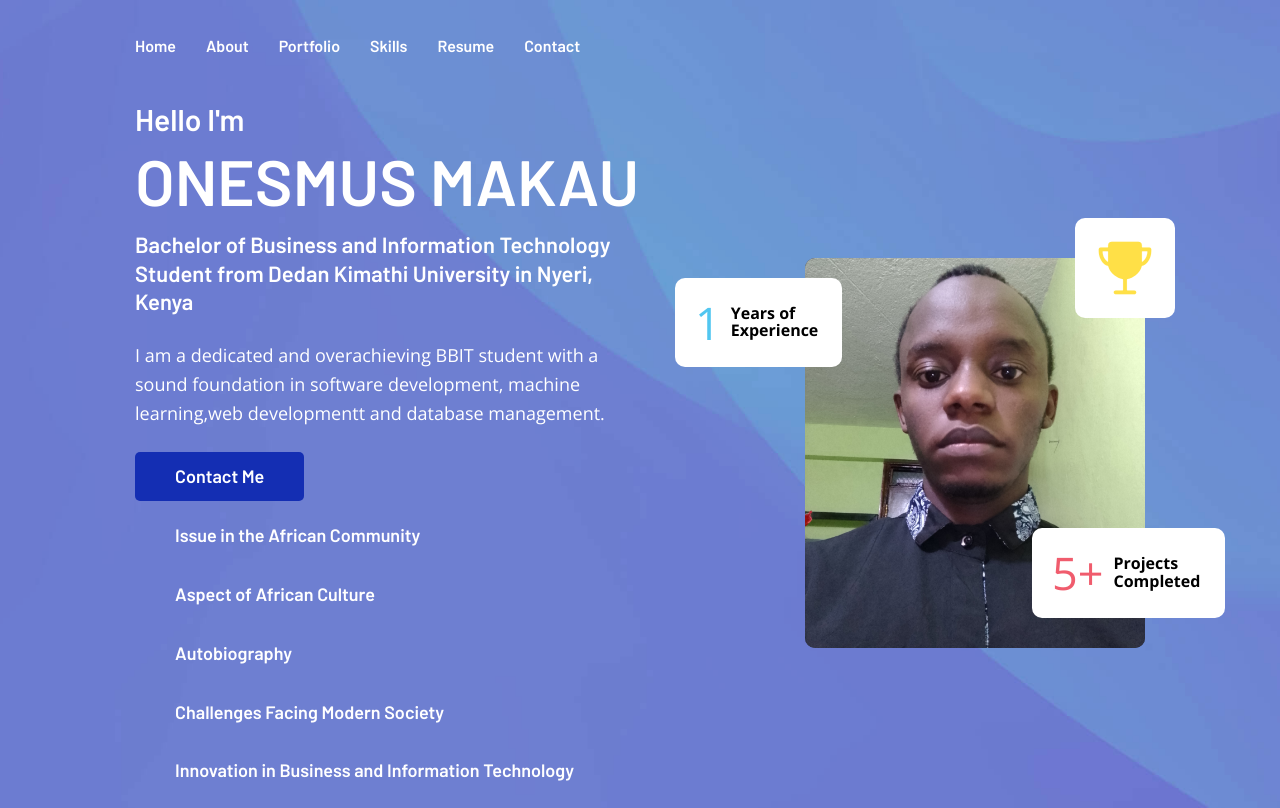
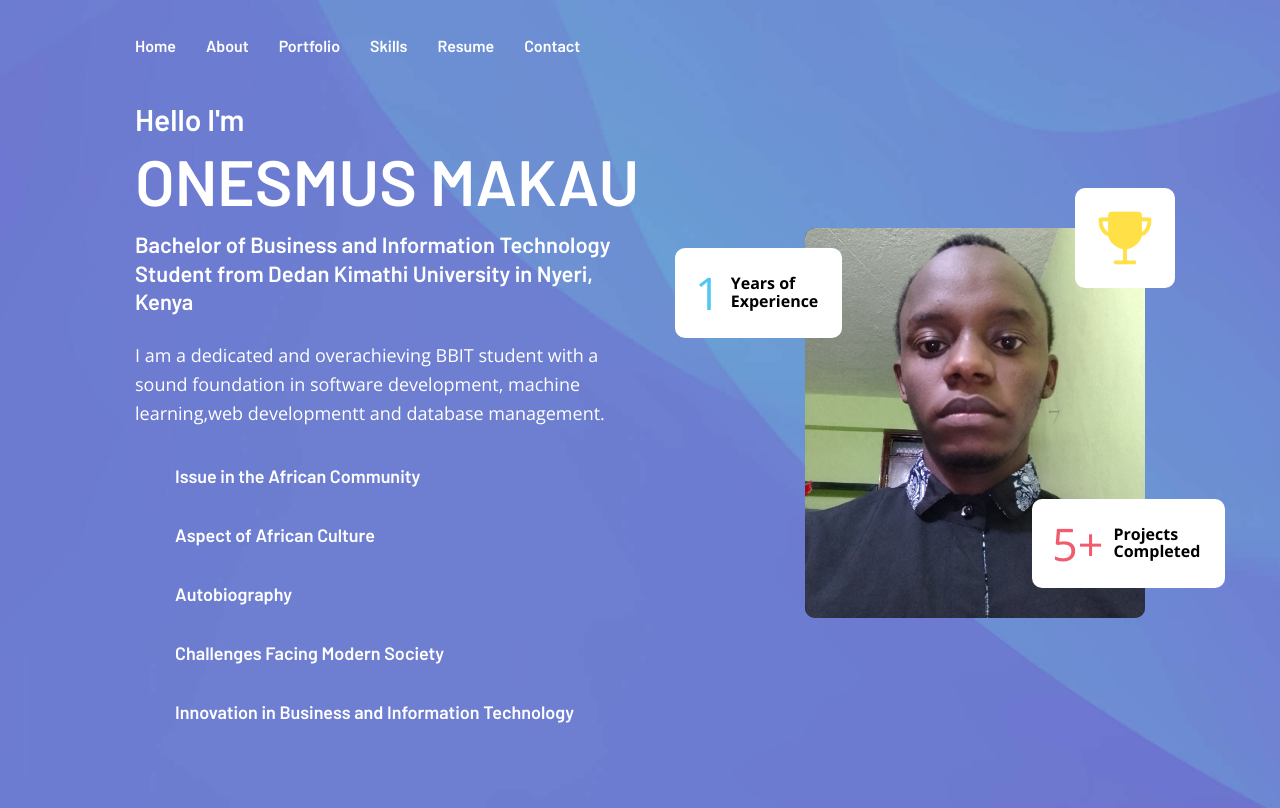
Before and after one commit to Makau03/Capstone, a plain HTML site: page index.html in a window 1280 px wide. Shown: the top 808 px of the page. Drawn offline with nearby package versions, Linux system fonts and the light colour scheme; files whose address does not match are found by name.

Commit message:
Update index.html

```diff
--- a/index.html
+++ b/index.html
@@ -96,7 +96,7 @@
             </p>
 
             <div class="btn-group">
-              <a href="#contact" class="btn btn-primary blue">Contact Me</a>
+
               <ul class="btn-list">
                 <li><a href="https://docs.google.com/document/d/1ljkaQkyaqI7Zmf2_m1Lp0N9jfNTkld-D/edit?usp=drive_link" class="btn">Issue in the African Community</a></li>
                 <li><a href="https://drive.google.com/drive/folders/10ppqIxgtrPkHe6u_917ZwtLC8aZIeOqp?usp=drive_link" class="btn">Aspect of African Culture</a></li>
```
Lines whose indentation alone changed are shown as unchanged.
